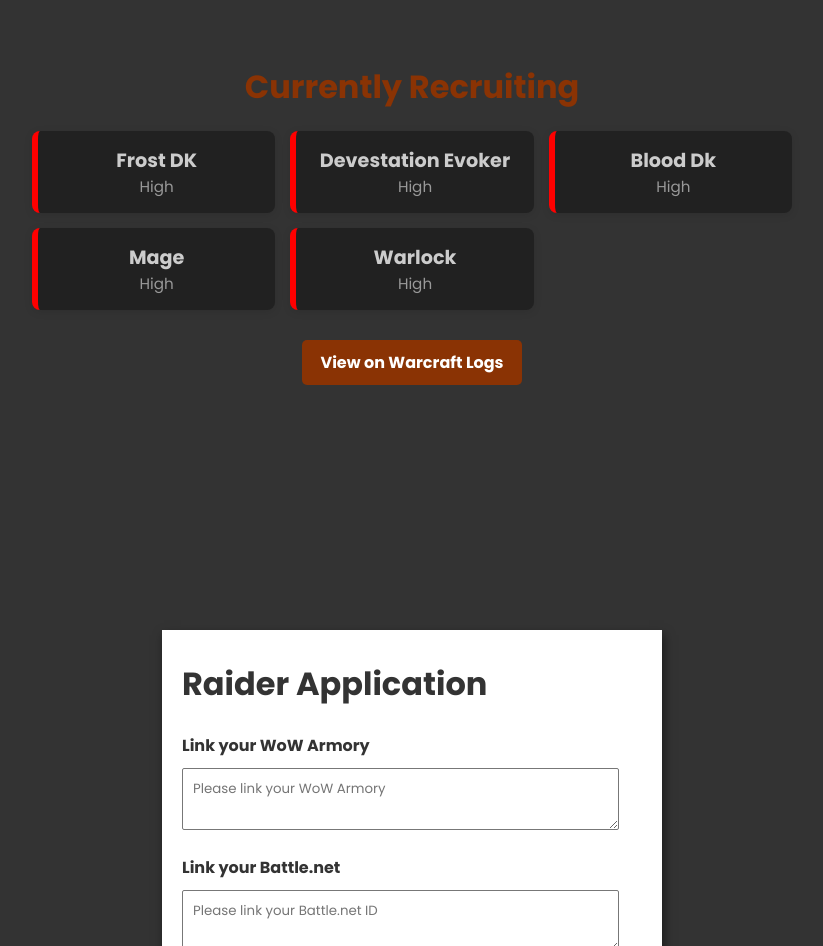
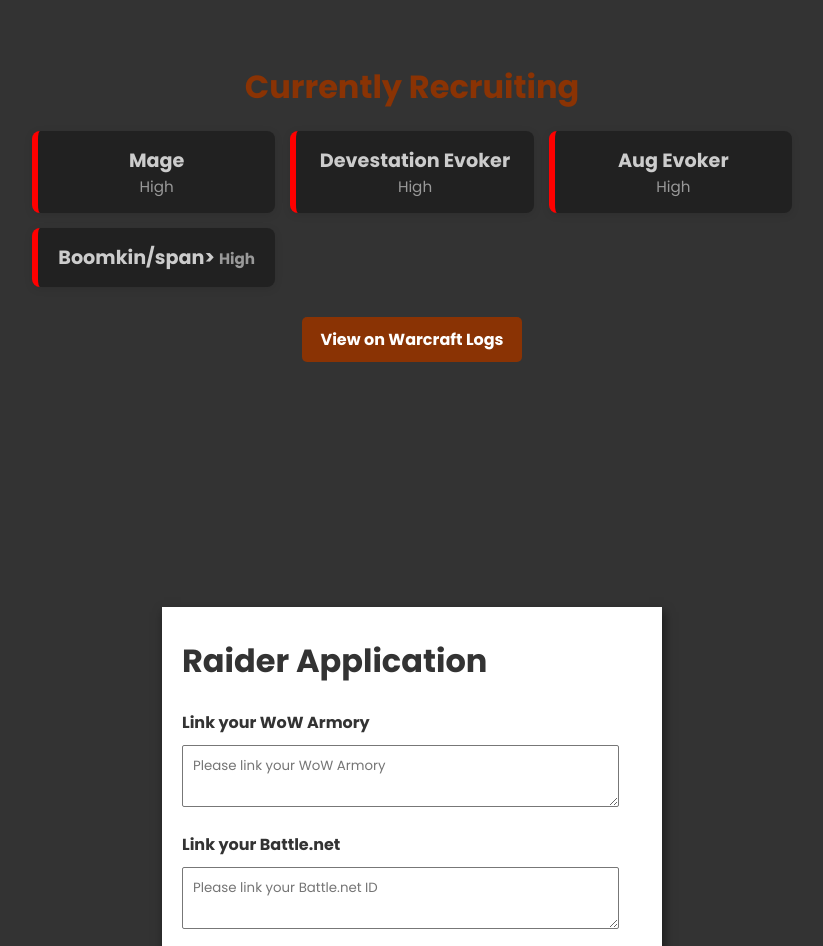
Before and after one commit to dillon-porter/guild-website, a website: page public/index.html in a window 1280 px wide. Shown: the part 4657-5603 px from the top of the page, without its empty margins (228-1051 px from the left). Drawn offline with nearby package versions, Linux system fonts and the light colour scheme.

Commit message:
Update guild page

```diff
--- a/public/index.html
+++ b/public/index.html
@@ -210,7 +210,7 @@
 
         <div class="recruitment-panel">
             <div class="recruitment-class high">
-                <span class="class-name">Frost DK</span>
+                <span class="class-name">Mage</span>
                 <span class="need-level">High</span>
             </div>
             <div class="recruitment-class high">
@@ -218,15 +218,11 @@
                 <span class="need-level">High</span>
             </div>
             <div class="recruitment-class high">
-                <span class="class-name">Blood Dk</span>
+                <span class="class-name">Aug Evoker</span>
                 <span class="need-level">High</span>
             </div>
             <div class="recruitment-class high">
-                <span class="class-name">Mage</span>
-                <span class="need-level">High</span>
-            </div>
-            <div class="recruitment-class high">
-                <span class="class-name">Warlock</span>
+                <span class="class-name">Boomkin/span>
                 <span class="need-level">High</span>
             </div>
         </div>
```
